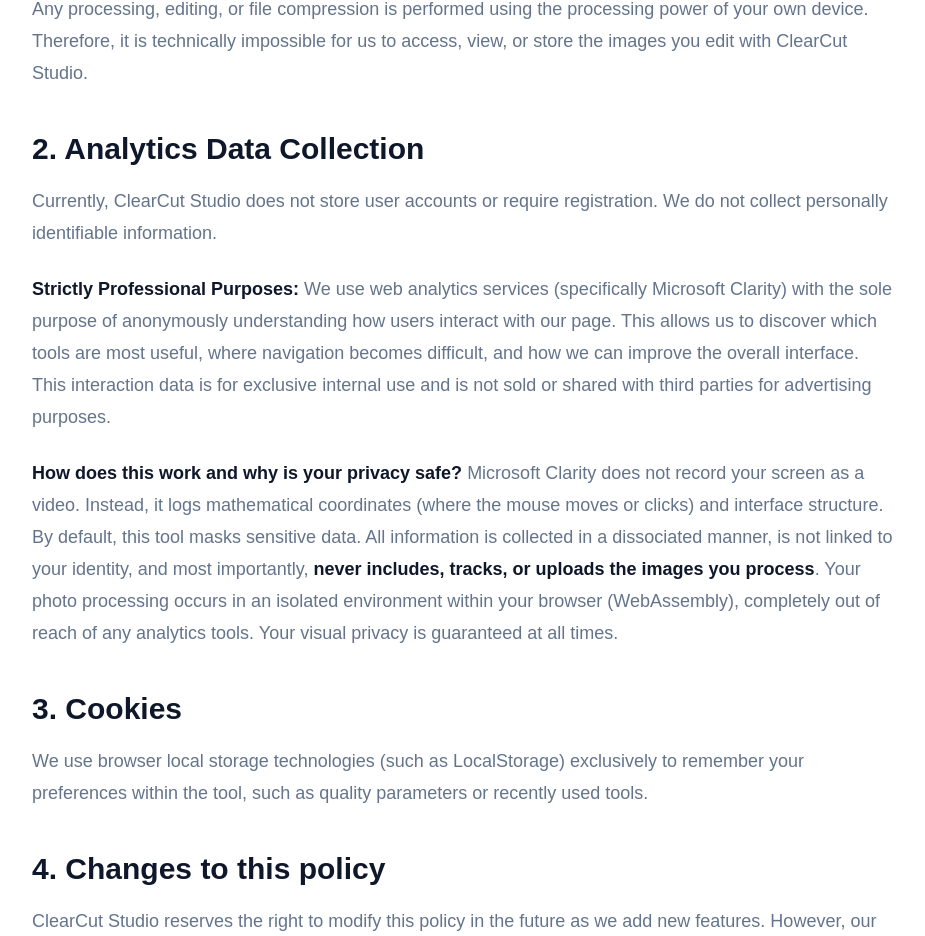
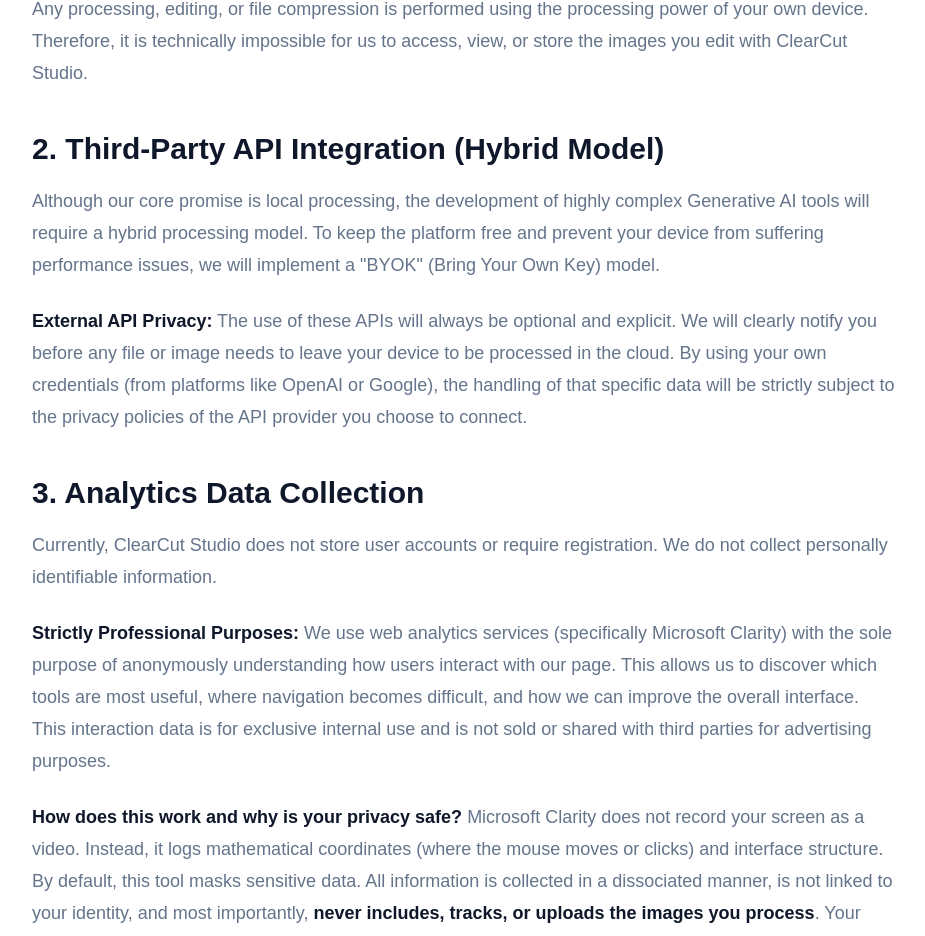
Before and after one commit to fabianhermar/clearcut-studio, a Next.js app: page /en/privacy in a window 1280 px wide. Shown: the part 519-1455 px from the top of the page, without its empty margins (176-1101 px from the left). Built offline with nearby package versions, Linux system fonts and the light colour scheme; a web font is replaced by a local one.

Commit message:
docs(legal): Update privacy and terms for BYOK

```diff
--- a/app/[lang]/privacy/page.tsx
+++ b/app/[lang]/privacy/page.tsx
@@ -48,7 +48,15 @@
                 para nosotros acceder, ver o almacenar las imágenes que editas con ClearCut Studio.
               </p>
 
-              <h2 className="text-foreground font-heading mt-10 mb-4">2. Recopilación de Datos Analíticos</h2>
+              <h2 className="text-foreground font-heading mt-10 mb-4">2. Integración de APIs de Terceros (Modelo Híbrido)</h2>
+              <p>
+                Aunque nuestra promesa principal es el procesamiento local, el desarrollo de herramientas de Inteligencia Artificial Generativa altamente complejas requerirá de un modelo de procesamiento híbrido. Para mantener la plataforma gratuita y evitar que tu dispositivo sufra problemas de rendimiento, implementaremos un modelo "BYOK" (Trae tu propia clave de API).
+              </p>
+              <p>
+                <strong>Privacidad de las APIs externas:</strong> El uso de estas APIs siempre será opcional y explícito. Te notificaremos claramente antes de que cualquier archivo o imagen deba abandonar tu dispositivo para ser procesado en la nube. Al utilizar tus propias credenciales (de plataformas como OpenAI o Google), el tratamiento de esos datos específicos estará sujeto exclusivamente a las políticas de privacidad del proveedor de la API que decidas conectar.
+              </p>
+
+              <h2 className="text-foreground font-heading mt-10 mb-4">3. Recopilación de Datos Analíticos</h2>
               <p>
                 Actualmente, ClearCut Studio no almacena cuentas de usuario ni requiere registro.
                 No recopilamos información personal identificable.
@@ -66,14 +74,14 @@
                 está garantizada en todo momento.
               </p>
 
-              <h2 className="text-foreground font-heading mt-10 mb-4">3. Cookies</h2>
+              <h2 className="text-foreground font-heading mt-10 mb-4">4. Cookies</h2>
               <p>
                 Utilizamos tecnologías de almacenamiento local del navegador (como LocalStorage)
                 exclusivamente para recordar tus preferencias dentro de la herramienta, como los
                 parámetros de calidad o herramientas utilizadas recientemente.
               </p>
 
-              <h2 className="text-foreground font-heading mt-10 mb-4">4. Cambios en esta política</h2>
+              <h2 className="text-foreground font-heading mt-10 mb-4">5. Cambios en esta política</h2>
               <p>
                 ClearCut Studio se reserva el derecho de modificar esta política en el futuro
                 a medida que agreguemos nuevas funcionalidades. Sin embargo, nuestro compromiso con el
@@ -99,7 +107,15 @@
                 view, or store the images you edit with ClearCut Studio.
               </p>
 
-              <h2 className="text-foreground font-heading mt-10 mb-4">2. Analytics Data Collection</h2>
+              <h2 className="text-foreground font-heading mt-10 mb-4">2. Third-Party API Integration (Hybrid Model)</h2>
+              <p>
+                Although our core promise is local processing, the development of highly complex Generative AI tools will require a hybrid processing model. To keep the platform free and prevent your device from suffering performance issues, we will implement a "BYOK" (Bring Your Own Key) model.
+              </p>
+              <p>
+                <strong>External API Privacy:</strong> The use of these APIs will always be optional and explicit. We will clearly notify you before any file or image needs to leave your device to be processed in the cloud. By using your own credentials (from platforms like OpenAI or Google), the handling of that specific data will be strictly subject to the privacy policies of the API provider you choose to connect.
+              </p>
+
+              <h2 className="text-foreground font-heading mt-10 mb-4">3. Analytics Data Collection</h2>
               <p>
                 Currently, ClearCut Studio does not store user accounts or require registration.
                 We do not collect personally identifiable information.
@@ -116,14 +132,14 @@
                 completely out of reach of any analytics tools. Your visual privacy is guaranteed at all times.
               </p>
 
-              <h2 className="text-foreground font-heading mt-10 mb-4">3. Cookies</h2>
+              <h2 className="text-foreground font-heading mt-10 mb-4">4. Cookies</h2>
               <p>
                 We use browser local storage technologies (such as LocalStorage) exclusively to
                 remember your preferences within the tool, such as quality parameters or recently
                 used tools.
               </p>
 
-              <h2 className="text-foreground font-heading mt-10 mb-4">4. Changes to this policy</h2>
+              <h2 className="text-foreground font-heading mt-10 mb-4">5. Changes to this policy</h2>
               <p>
                 ClearCut Studio reserves the right to modify this policy in the future as we add
                 new features. However, our commitment to 100% local image processing will never change.
--- a/app/[lang]/terms/page.tsx
+++ b/app/[lang]/terms/page.tsx
@@ -63,7 +63,15 @@
                 utilizar cualquier imagen que cargues en la herramienta.
               </p>
 
-              <h2 className="text-foreground font-heading mt-10 mb-4">4. Disponibilidad del Servicio</h2>
+              <h2 className="text-foreground font-heading mt-10 mb-4">4. Uso de APIs de Terceros (Modelo Híbrido)</h2>
+              <p>
+                Ciertas funcionalidades avanzadas de la plataforma (actuales o futuras) pueden requerir el uso de servicios de Inteligencia Artificial en la nube. Para estas herramientas, proporcionaremos la opción de usar tus propias credenciales de API (modelo BYOK).
+              </p>
+              <p>
+                Al utilizar tus propias claves de API de terceros (como OpenAI, Google, etc.), aceptas que estás sujeto a los Términos de Servicio específicos de dichos proveedores. ClearCut Studio actúa únicamente como una interfaz y no se hace responsable por los cargos, facturación, bloqueos de cuenta o mal uso de dichas APIs externas.
+              </p>
+
+              <h2 className="text-foreground font-heading mt-10 mb-4">5. Disponibilidad del Servicio</h2>
               <p>
                 Nos reservamos el derecho de modificar, suspender o descontinuar temporal o permanentemente
                 cualquier parte del servicio en cualquier momento, con o sin previo aviso.
@@ -101,7 +109,15 @@
                 use any image you upload to the tool.
               </p>
 
-              <h2 className="text-foreground font-heading mt-10 mb-4">4. Service Availability</h2>
+              <h2 className="text-foreground font-heading mt-10 mb-4">4. Use of Third-Party APIs (Hybrid Model)</h2>
+              <p>
+                Certain advanced features of the platform (current or future) may require the use of cloud-based Artificial Intelligence services. For these tools, we will provide the option to use your own API credentials (BYOK model).
+              </p>
+              <p>
+                By using your own third-party API keys (such as OpenAI, Google, etc.), you agree that you are subject to the specific Terms of Service of those providers. ClearCut Studio acts solely as an interface and is not responsible for charges, billing, account blocks, or misuse of such external APIs.
+              </p>
+
+              <h2 className="text-foreground font-heading mt-10 mb-4">5. Service Availability</h2>
               <p>
                 We reserve the right to modify, suspend, or discontinue temporarily or permanently
                 any part of the service at any time, with or without prior notice.
```
